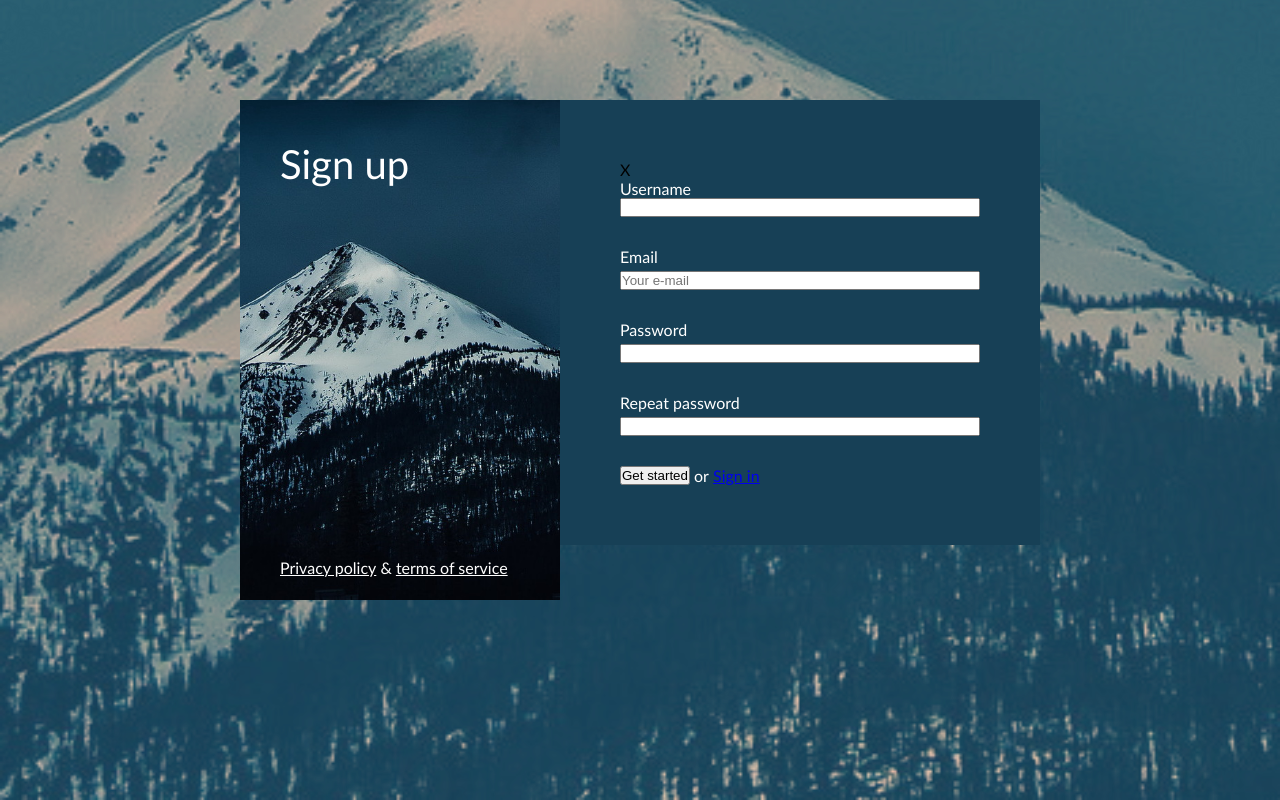
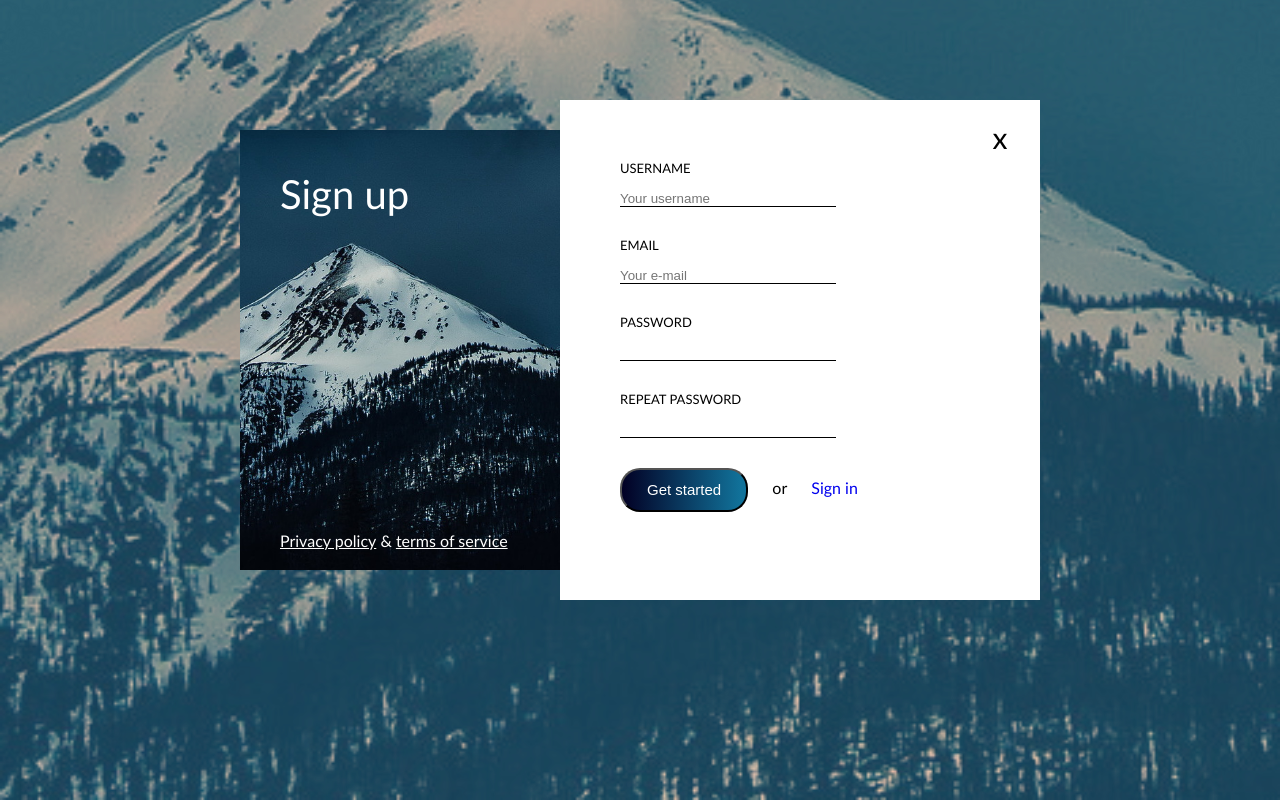
Before and after one commit to LeoGytis/sign-up, a website: page index.html in a window 1280 px wide. Drawn offline with Linux system fonts and the light colour scheme.

Commit message:
column positions

```diff
--- a/css/button.css
+++ b/css/button.css
@@ -0,0 +1,19 @@
+.btn {
+    font-size: 15px;
+    line-height: 20px;
+    padding: 10px;
+    padding-left: 25px;
+    padding-right: 25px;
+    border-radius: 20px;
+    background: rgb(2,0,36);
+    background: linear-gradient(90deg, rgba(2,0,36,1) 0%, rgba(17,114,154,1) 96%);
+    color: white;
+    cursor: pointer;
+}
+.btn:hover {
+    padding: 12px;
+    padding-left: 25px;
+    padding-right: 25px;
+    background: rgb(2,0,36);
+    background: linear-gradient(90deg, rgba(2,0,36,1) 0%, rgba(17,114,154,1) 96%);
+   }
--- a/css/form.css
+++ b/css/form.css
@@ -1,10 +1,9 @@
 .form {
     width: 100%;
-    color: white;
 }
 
 .form > .form-row {
-    width: 100%;
+    width: 60%;
     margin-bottom: 30px;
 }
 
@@ -16,8 +15,30 @@
     display: inline-block;
     width: 100%;
     margin-bottom: 5px;
+    text-transform: uppercase;
+    font-size: 13px;
 }
 
 .form > .form-row > .input {
     width: 100%;
+    border: none;
+    border-bottom: 1px solid black;
+    margin-top: 5px;
+    padding-top: 5px;
 }
+
+.form > .form-row > .input:focus-visible {
+    outline: 1px solid black;
+}
+
+.form span {
+    line-height: 40px;
+    padding: 20px;
+}
+.form a {
+    line-height: 40px;
+    text-decoration: none;
+}
+.form a:hover {
+    text-decoration: underline;
+}
--- a/css/main.css
+++ b/css/main.css
@@ -1,42 +1,56 @@
 .container {
+    display: inline-block;
     width: 800px;
     margin-top: 100px;
     margin-left: calc(50% - 400px);
+    position: relative;
 }
 .left-column {
     width: 40%;
-    height: 500px;
-    float: left;
     padding: 40px;
     background-color: #174056;
     background-image: url(../img/img.jpg);
+    background-size: cover;
+    background-position: center;
+    background-repeat: no-repeat;
     color: white;
-    background-repeat: no-repeat;
-    background-position: center;
-    background-size: cover;
+    position: absolute;
+    bottom: 30px;
+    top: 30px;
+    left: 0;
 
 }
 .main-title {
     width: 100%;
     font-size: 40px;
     font-weight: normal;
-    margin-bottom: 200px;
 }
 .bottom-links {
-    margin-top: 370px;
+    position: absolute;
+    bottom: 20px;
+    left: 40px;
+    right: 40px;
 }
 .bottom-links > .link {
     color: white;
-
-
 }
 .right-column {
     width: 60%;
-    float: left;
+    height: 500px;
+    float: right;
     padding: 60px;
-    background-color: #174056;
+    background-color:white;
+    position: relative;
 }
 
 .close {
-
+    width: 60px;
+    height: 60px;
+    font-size: 30px;
+    text-align: center;
+    line-height: 54px;
+    position: absolute;
+    right: 10px;
+    top: 10px;
+    cursor: pointer;
 }
--- a/index.html
+++ b/index.html
@@ -33,11 +33,11 @@
             </footer>
         </div>
         <div class="right-column">
-            <div class="close"> X </div>
+            <div class="close"> x </div>
             <form class="form">
                 <div class="form-row">
-                    <label for="username class="label">Username</label>
-                    <input id="username"   type="text" class="input" required>
+                    <label for="username" class="label">Username</label>
+                    <input id="username"   type="text" class="input" placeholder="Your username"  required>
                 </div>
                 <div class="form-row">
                     <label for="email" class="label">Email</label>
@@ -52,7 +52,7 @@
                     <input id="re-pass" type="password" class="input">
                 </div>
                 <div class="form row">
-                    <button type="submit">Get started</button>
+                    <button type="submit" class="btn">Get started</button>
                     <span>or</span>
                     <a href="#">Sign in</a>
                 </div>
```
